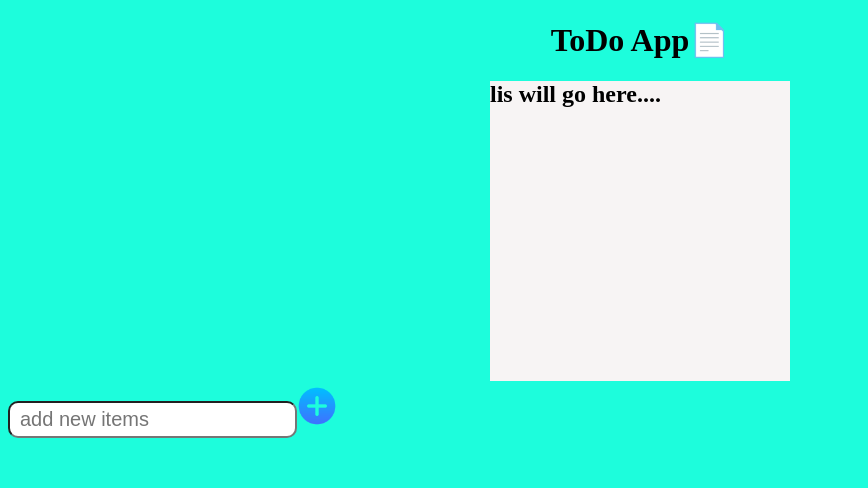
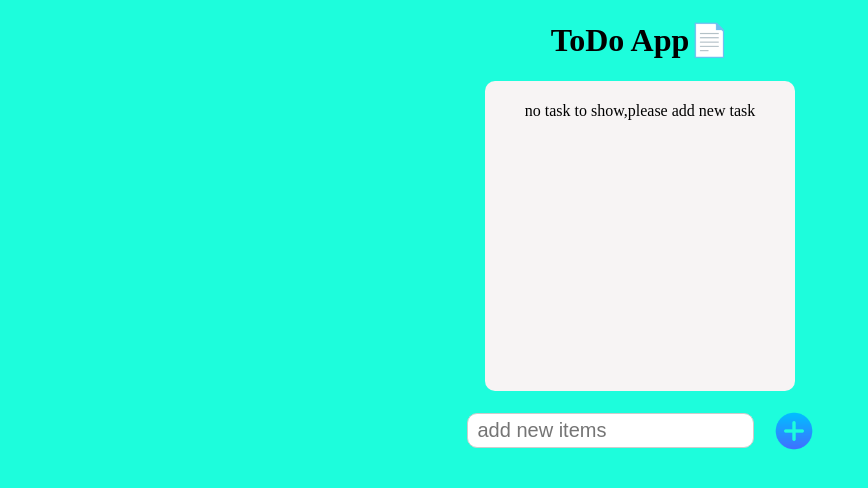
Before and after one commit to bushra3112004/todo-app, a React (Create React App) app: page / in a window 1280 px wide. Shown: the top 488 px of the page, without its empty margins (0-868 px from the left). Built offline with nearby package versions, Linux system fonts and the light colour scheme.

Commit message:
add code

```diff
--- a/package.json
+++ b/package.json
@@ -8,6 +8,7 @@
     "@testing-library/user-event": "^13.5.0",
     "react": "^18.3.1",
     "react-dom": "^18.3.1",
+    "react-hot-toast": "^2.4.1",
     "react-scripts": "5.0.1",
     "web-vitals": "^2.1.4"
   },
--- /dev/null
+++ b/src/components/ToDoCard/ToDoCard.css
@@ -0,0 +1,6 @@
+.todo-card{
+    border: 1px solid #000;
+    padding: 5px 20px;
+    margin: 10px 5px;
+    border-radius: 10px;
+}
--- /dev/null
+++ b/src/components/ToDoCard/ToDoCard.js
@@ -0,0 +1,11 @@
+import React  from "react"
+import "./ToDoCard.css"
+
+function ToDoCard({todoItem}){
+    return(
+        <div className="todo-card">
+            {todoItem}
+        </div>
+    )
+}
+export default ToDoCard
--- a/src/views/Home/Home.css
+++ b/src/views/Home/Home.css
@@ -2,17 +2,37 @@
       text-align: center;
 }
 .todo-list-container{
-
+    border-radius: 10px;
     background-color: #f7f4f4;
     height: 300px;
     width: 300px;
     margin: 5px auto;
+    border-radius: 10px;
+    padding: 5px;
+    overflow-y: scroll;
 }
 .add-input{
     padding: 5px 10px;
     border-radius: 10px;
     font-size: 20px;
+    border: 1px solid #ccc;
+    margin-right: 20px;
 }
 .add-icon{
     height: 40px;
+    cursor: pointer;
+
 }
+.add-icon:hover{
+    transform: rotate(90deg);
+    transition: 1s;
+    border: 1px silid #ccc;
+
+}
+.add-todo-item-container{
+    display: flex;
+    justify-content: center;
+    align-items: center;
+    margin-top: 20px;
+    overflow-y: hidden;
+}
--- a/src/views/Home/Home.js
+++ b/src/views/Home/Home.js
@@ -1,17 +1,44 @@
 import "./Home.css"
 import addbtn from "./pluss.png"
+import ToDoCard from "../../components/ToDoCard/ToDoCard"
+import { useState } from "react"
+import toast,{Toaster} from "react-hot-toast"
 
 function Home(){
+     const [todoList,setToDoList]=useState([])
+
+     const [newTask,setNewTask]=useState("")
+
    return( <div>
        <h1 className="app-title">ToDo App📄</h1>
        <div className="todo-list-container">
-        <h2>lis will go here....</h2>
+        {todoList.map((todoItem,i)=><ToDoCard key={i} todoItem={todoItem}/> ) }
+        {
+          todoList.length === 0 ?
+        <p style={{textAlign:"center"}}>
+        no task to show,please add new task
+        </p>:null
+        }
        </div>
 
        <div className="add-todo-item-container">
-         <input type="text" className="add-input" placeholder="add new items"/>
-       <img src={addbtn} alt="add"  className="add-icon"/>
+         <input type="text"
+          className="add-input"
+           placeholder="add new items"
+           value={newTask}
+           onChange={(e)=>setNewTask(e.target.value)}
+           />
+       <img src={addbtn}
+       alt="add"
+        className="add-icon"
+        onClick={()=>{
+          setToDoList([...todoList,newTask])
+          setNewTask("")
+          toast.success('task added succesfully')
+        }}
+        />
        </div>
+       <Toaster position="top-right"/>
     </div>
    )
 
```
Also changed, not shown: 1 other file (tests, documents, lock files or other folders).
